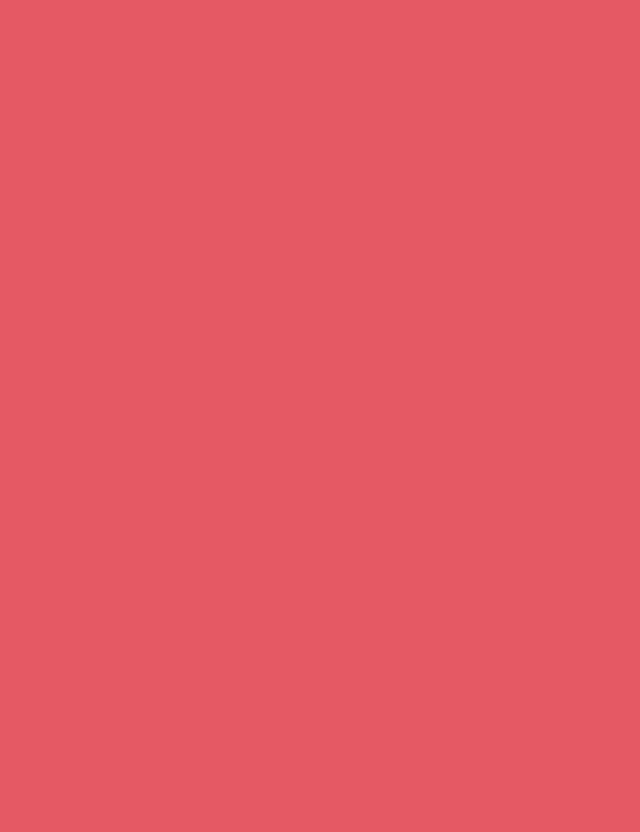
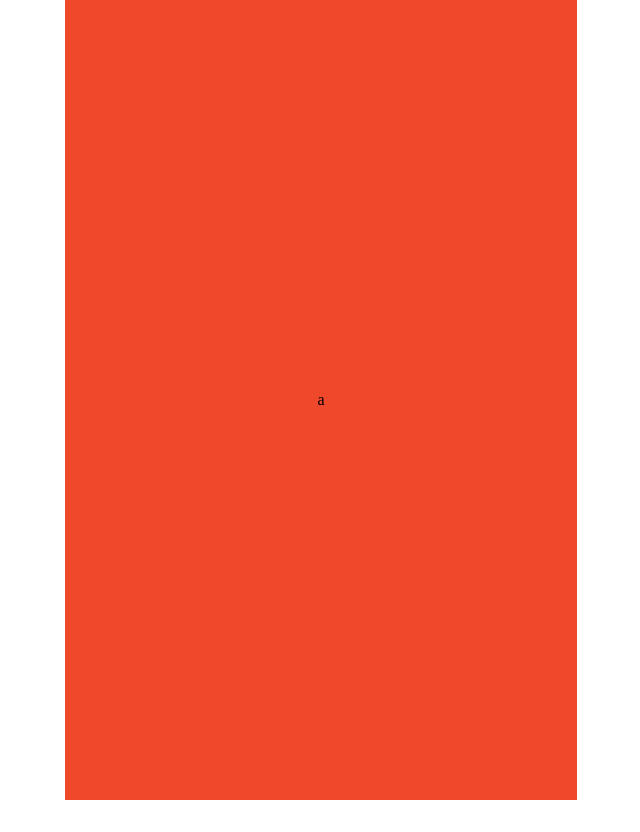
Before and after one commit to FernandoValentim43/Pomodoro-Typescript, a React (Vite) app in the folder pomodoro/: page / in a window 1280 px wide. Shown: the whole page, without its empty margins (319-959 px from the left). After the commit the page ends 800 px from the top, so only its background shows below. Built offline with nearby package versions, Linux system fonts and the light colour scheme.

Commit message:
styles redone

```diff
--- a/pomodoro/index.html
+++ b/pomodoro/index.html
@@ -4,7 +4,13 @@
     <meta charset="UTF-8" />
     <link rel="icon" type="image/svg+xml" href="/vite.svg" />
     <meta name="viewport" content="width=device-width, initial-scale=1.0" />
-    <title>Vite + React + TS</title>
+    <link rel="preconnect" href="https://fonts.googleapis.com" />
+    <link rel="preconnect" href="https://fonts.gstatic.com" crossorigin />
+    <link
+      href="https://fonts.googleapis.com/css2?family=Nunito:ital,wght@0,200;0,300;0,400;0,500;0,600;0,700;0,800;1,200;1,300;1,400;1,500;1,600;1,700;1,800&display=swap"
+      rel="stylesheet"
+    />
+    <title>Pomodoro</title>
   </head>
   <body>
     <div id="root"></div>
--- a/pomodoro/src/App.tsx
+++ b/pomodoro/src/App.tsx
@@ -1,13 +1,14 @@
-import { Button } from "./components/Button"
-
+import { Button } from "./components/Button";
+import { Timer } from "./components/Timer";
 
 function App() {
-
   return (
     <div className="App">
-
+      <section className="main">
+        <section>a</section>
+      </section>
     </div>
-  )
+  );
 }
 
-export default App
+export default App;
--- /dev/null
+++ b/pomodoro/src/components/Timer.tsx
@@ -0,0 +1,15 @@
+import React, { useState, useEffect } from "react";
+
+interface Props {
+  startTime: number;
+}
+
+export const Timer = ({ startTime }: Props) => {
+
+
+  return (
+    <div>
+      <h3 className="timer-number"> {isNaN(startTime) ? 0 : startTime }</h3>
+    </div>
+  );
+};
--- a/pomodoro/src/css/global.css
+++ b/pomodoro/src/css/global.css
@@ -1,13 +1,46 @@
+.button {
+  padding: 0.5rem;
+  margin: 0.5rem;
+  text-align: center;
+  font-family: "Nunito", sans-serif !important;
+  font-weight: 700;
+  text-transform: uppercase;
+  font-size: 1rem;
+  color: #e32424;
+  border: none;
+  border-radius: 10px;
+  height: 2.5rem;
+  width: 6.5rem;
+  padding-bottom: 0.5rem;
+  padding-top: 0.5rem;
+  background-color: #e3caca;
+}
+
+.timer-number {
+  color: white;
+}
+
 body {
   margin: 0;
   padding: 0;
-  font-family: Arial, sans-serif;
-  background-color: rgba(226, 69, 82, 0.89);
 }
 
-#root {
+.main {
+  display: flex;
+  align-items: center;
+  justify-content: center;
   height: 100vh;
-  margin: 1rem;
+}
+.main section {
   display: flex;
+  align-items: center;
   justify-content: center;
+  height: 100vh;
+  background-color: #f0482a;
+  width: 32rem;
+}
+@media (max-width: 600px) {
+  .main section {
+    width: 100%;
+  }
 }/*# sourceMappingURL=global.css.map */
--- /dev/null
+++ b/pomodoro/src/scss/_timer.scss
@@ -0,0 +1,3 @@
+.timer-number {
+    color: white;
+}
--- a/pomodoro/src/scss/global.scss
+++ b/pomodoro/src/scss/global.scss
@@ -1,17 +1,33 @@
+@use "./button";
+@use "./timer";
+
+$breakpoint-tablet: 600px;
+$tomato-color: #f0482a;
+
+@mixin flex {
+  display: flex;
+  align-items: center;
+  justify-content: center;
+  height: 100vh;
+}
 
 body {
-    //reset
-    margin: 0;
-    padding: 0;
-    font-family: Arial, sans-serif;
-    background-color: rgba(226, 69, 82, 0.89);
+  //reset
+  margin: 0;
+  padding: 0;
 }
 
+.main {
+  @include flex;
 
-#root {
-    height: 100vh;
-    margin: 1rem;
+  section {
+    @include flex;
+    background-color: $tomato-color;
 
-    display: flex;
-    justify-content: center;
+    width: 32rem;
+
+    @media (max-width: $breakpoint-tablet) {
+      width: 100%;
+    }
+  }
 }
```
Also changed, not shown: pomodoro/src/components/Button.tsx (+8 -7 lines), pomodoro/src/scss/_button.scss (added, +21 -0 lines), 1 other file (tests, documents, lock files or other folders).
